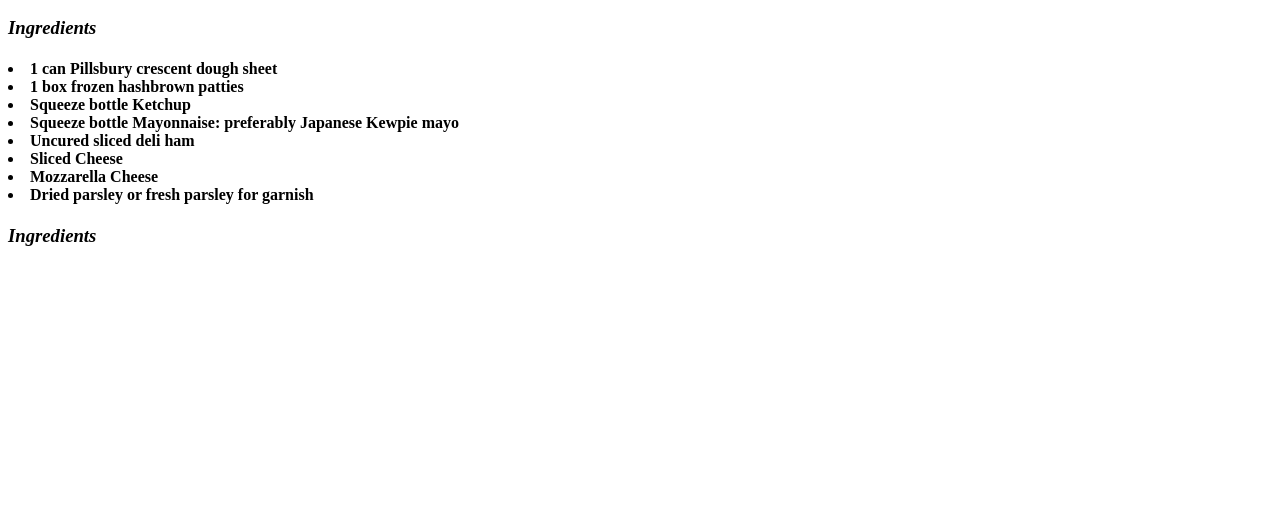
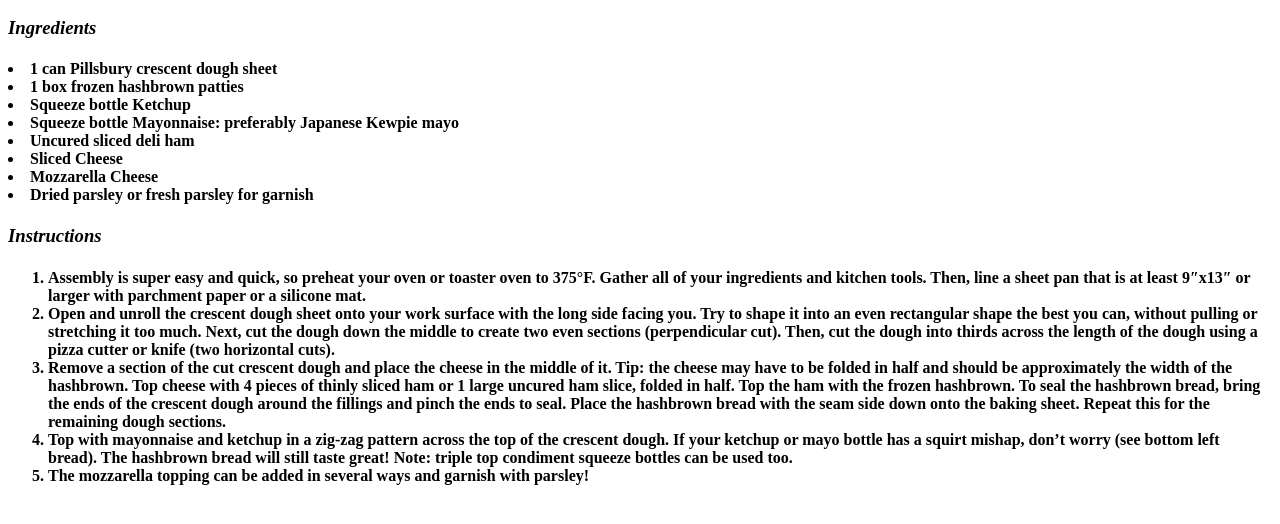
Before and after one commit to Yokuram/odin-recipes, a plain HTML site: page Hashbrownbread.html in a window 1280 px wide. Shown: the part 136-660 px from the top of the page. Drawn offline with Linux system fonts and the light colour scheme.

Commit message:
Hashbrownbread.html Weston (1):
	Create Instructions ordered listing

```diff
--- a/Hashbrownbread.html
+++ b/Hashbrownbread.html
@@ -25,12 +25,19 @@
                     <p>
                         <ui>
                             <li>1 can Pillsbury crescent dough sheet</li>
+
                             <li>1 box frozen hashbrown patties</li>
+
                             <li>Squeeze bottle Ketchup</li>
+
                             <li>Squeeze bottle Mayonnaise: preferably Japanese Kewpie mayo</li>
+
                             <li>Uncured sliced deli ham</li>
+
                             <li>Sliced Cheese</li>
+
                             <li>Mozzarella Cheese</li>
+
                             <li>Dried parsley or fresh parsley for garnish</li>
 
                         </ui>
@@ -38,13 +45,22 @@
 
                 </h4>
 
-            <h3> <em>Ingredients</em> </h3>
+            <h3> <em>Instructions</em> </h3>
+
                 <h4>
                     <p>
-                        <ol></ol>
+                        <ol>
+                            <li>Assembly is super easy and quick, so preheat your oven or toaster oven to 375°F. Gather all of your ingredients and kitchen tools. Then, line a sheet pan that is at least 9″x13″ or larger with parchment paper or a silicone mat. </li>
 
+                            <li>Open and unroll the crescent dough sheet onto your work surface with the long side facing you. Try to shape it into an even rectangular shape the best you can, without pulling or stretching it too much. Next, cut the dough down the middle to create two even sections (perpendicular cut). Then, cut the dough into thirds across the length of the dough using a pizza cutter or knife (two horizontal cuts).</li>
 
+                            <li>Remove a section of the cut crescent dough and place the cheese in the middle of it. Tip: the cheese may have to be folded in half and should be approximately the width of the hashbrown. Top cheese with 4 pieces of thinly sliced ham or 1 large uncured ham slice, folded in half. Top the ham with the frozen hashbrown. To seal the hashbrown bread, bring the ends of the crescent dough around the fillings and pinch the ends to seal. Place the hashbrown bread with the seam side down onto the baking sheet. Repeat this for the remaining dough sections.</li>
 
+                            <li>Top with mayonnaise and ketchup in a zig-zag pattern across the top of the crescent dough. If your ketchup or mayo bottle has a squirt mishap, don’t worry (see bottom left bread). The hashbrown bread will still taste great! Note: triple top condiment squeeze bottles can be used too.</li>
+
+                            <li>The mozzarella topping can be added in several ways and garnish with parsley!</li>
+
+                        </ol>
 
                     </p>
 
```
